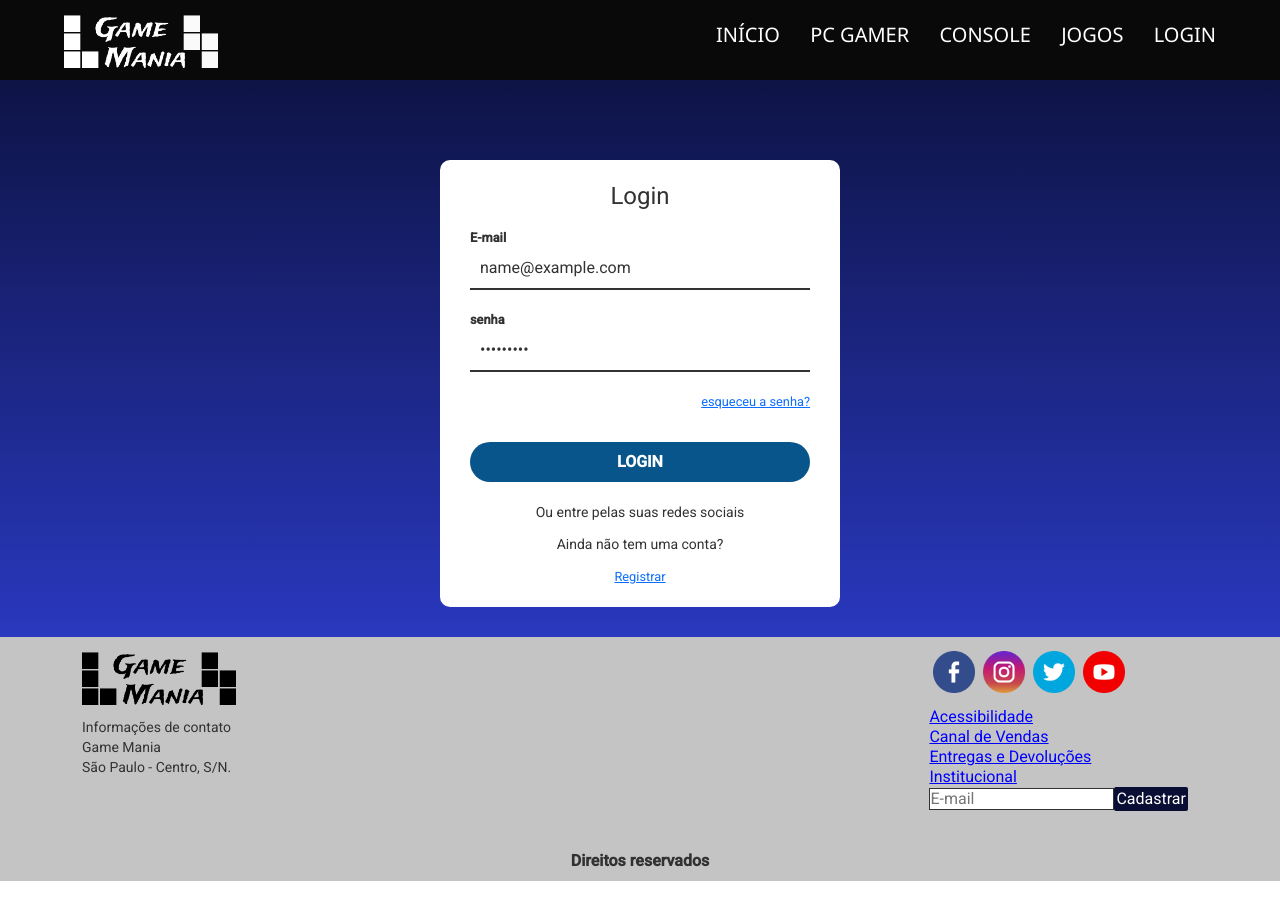
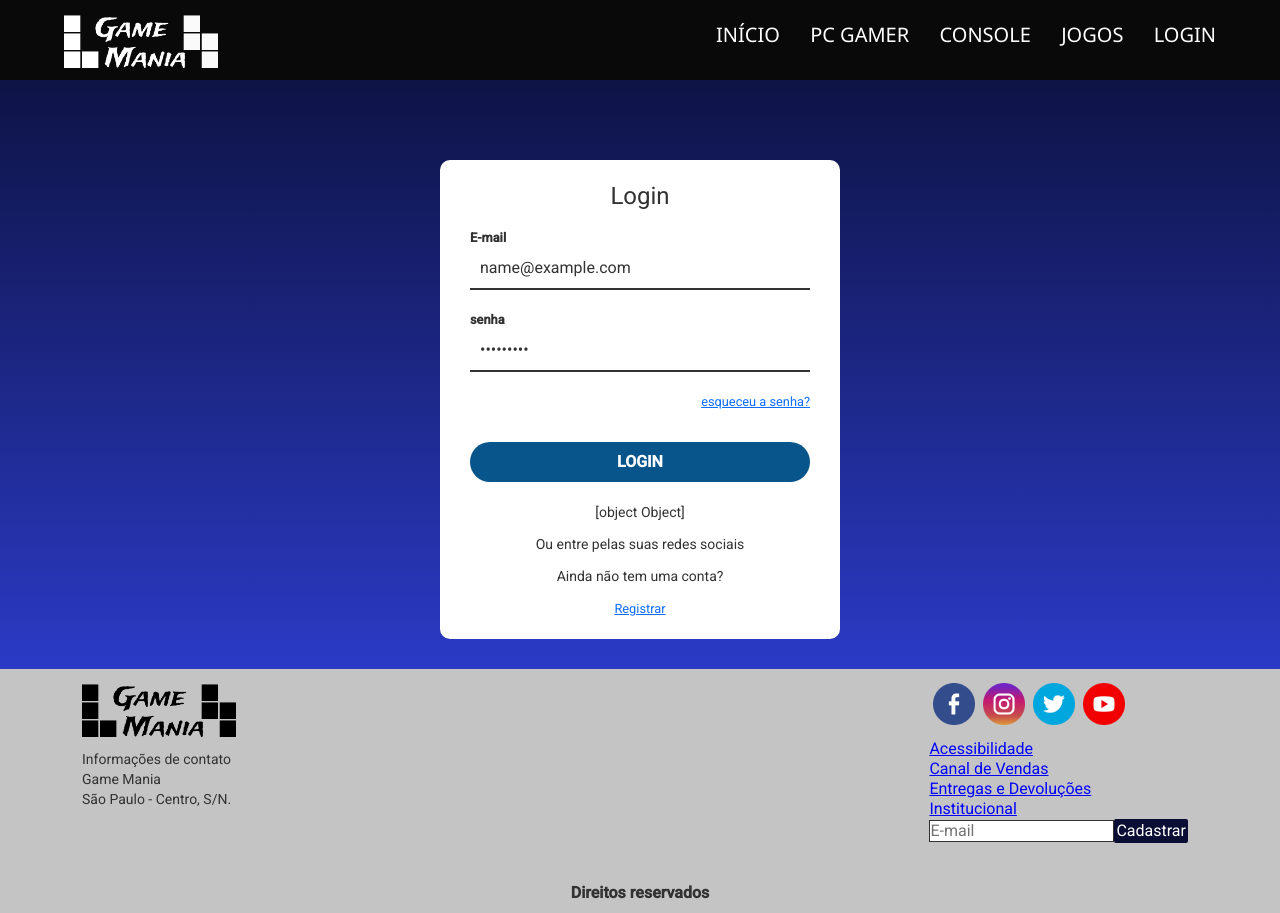
Before and after one commit to francielcr/AngularGameMania, an Angular app: page /login in a window 1280 px wide. Both pictures are taken after typing "name@example.com", "Sample123" into the empty fields and a click on the input "Login". Before the commit the page ends 881 px from the top, so only its background shows below. Built offline with nearby package versions, Linux system fonts and the light colour scheme; no server answers.

Commit message:
tratamentoErroLogin

```diff
--- a/src/app/views/login/login.component.html
+++ b/src/app/views/login/login.component.html
@@ -9,6 +9,7 @@
           <a href="#" id="forgot-pass">esqueceu a senha?</a>
           <input type="submit" value="Login"  >
         </form>
+        <p id="mensagem" *ngIf=" mensagem != '' "> {{ mensagem}}</p>
           <div id="social-container">
             <p>Ou entre pelas suas redes sociais</p>
             <i class="fa fa-facebook-f"></i>
--- a/src/app/views/login/login.component.ts
+++ b/src/app/views/login/login.component.ts
@@ -15,13 +15,21 @@ export class LoginComponent implements OnInit {
   }
 
   userModel = new User()
+  mensagem = ""
 
   receberDados() {
     console.log(this.userModel)
     this.loginService.login(this.userModel).subscribe((response) => {
       console.log("response:", response)
-    }, (erro) => {
-      console.log(erro)
+      console.log("O status Code é:", response.status)
+      console.log("O Token de permissão é:", response.body.accessToken)
+
+      this.mensagem = "Bem vindo " + response.body.user.nome
+      console.log(this.mensagem)
+    }, (responseErro) => {
+      console.log("responseErro", responseErro)
+      this.mensagem = responseErro.error;
+
     })
   }
 }
```
